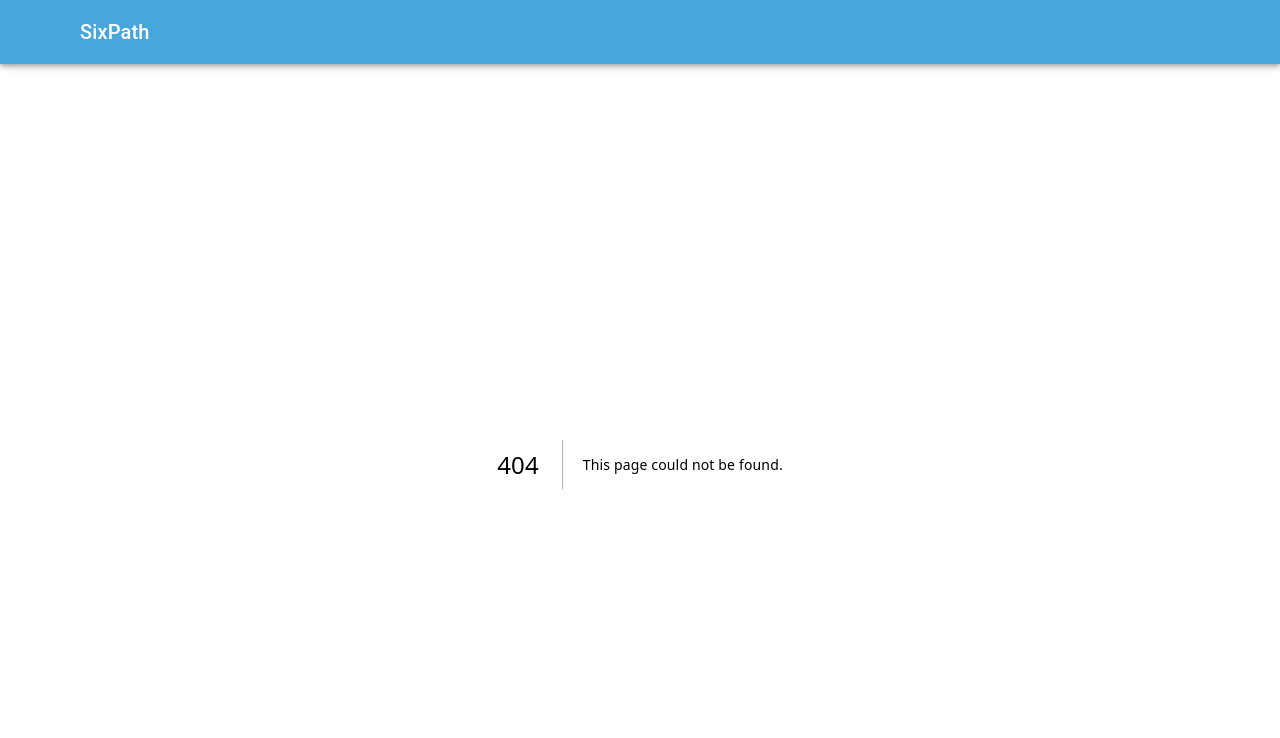
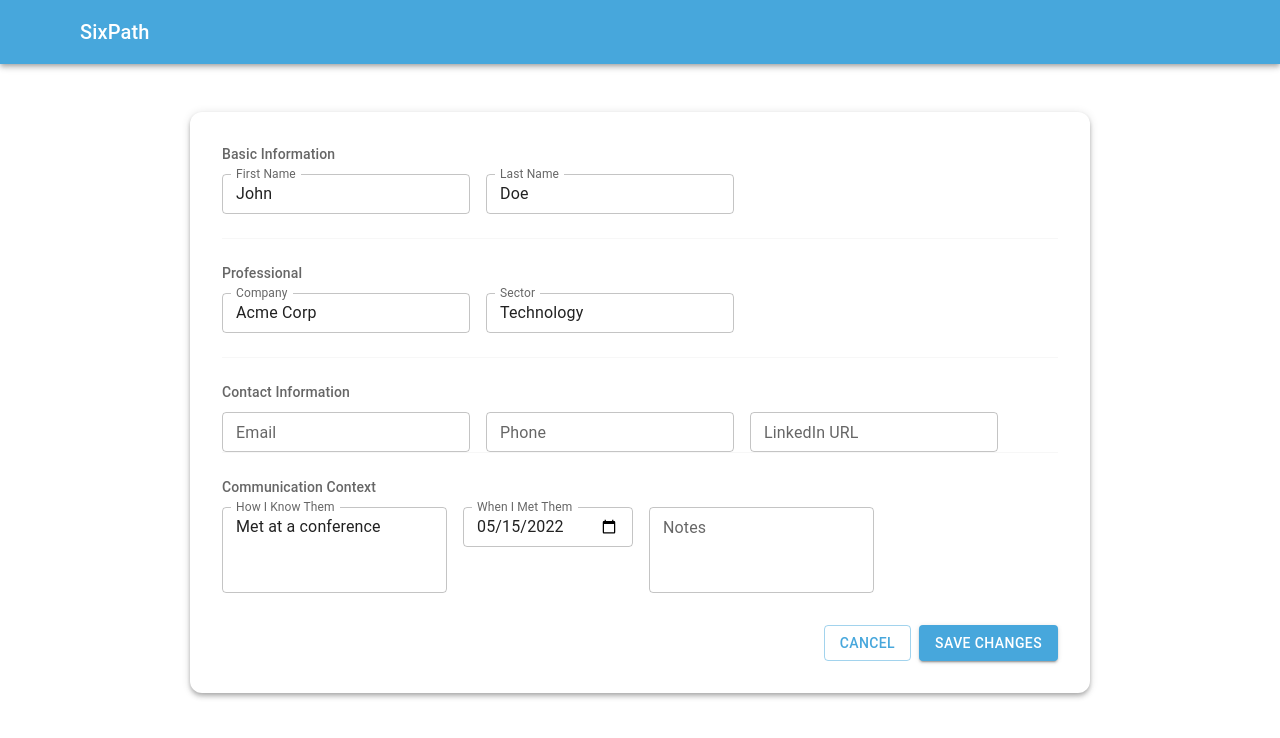
Before and after one commit to deepblue597/sixpath-ui, a Next.js app: page /contacts/1/edit in a window 1280 px wide. Before the commit this address had no page. Shown: the top 738 px of the page. Built offline with nearby package versions, Linux system fonts and the light colour scheme; some icons are missing.

Commit message:
connection pages working

```diff
--- /dev/null
+++ b/app/components/contacts/UpdateContact.tsx
@@ -0,0 +1,188 @@
+"use client";
+
+import { UserUpdate } from "@/app/models/InputModels";
+import {
+  Box,
+  Button,
+  Card,
+  Grid,
+  TextField,
+  Typography,
+  Divider,
+  Tooltip,
+  IconButton,
+} from "@mui/material";
+import { useState } from "react";
+import Person2Icon from "@mui/icons-material/Person2";
+import { useRouter } from "next/navigation";
+import PeopleIcon from "@mui/icons-material/People";
+
+interface UpdateInfoProps {
+  initialData: Partial<UserUpdate>;
+  onSubmit: (data: Partial<UserUpdate>) => void;
+  onClose?: () => void;
+}
+
+const contactKeyMap: Record<string, string> = {
+  first_name: "First Name",
+  last_name: "Last Name",
+  company: "Company",
+  sector: "Sector",
+  email: "Email",
+  phone: "Phone",
+  linkedin_url: "LinkedIn URL",
+  how_i_know_them: "How I Know Them",
+  when_i_met_them: "When I Met Them",
+  notes: "Notes",
+};
+
+const fieldGroups = {
+  basic: ["first_name", "last_name"],
+  professional: ["company", "sector"],
+  contact: ["email", "phone", "linkedin_url"],
+  communication: ["how_i_know_them", "when_i_met_them", "notes"],
+};
+
+// Outside the component to avoid re-creation on every render
+const requiredFields = ["first_name", "last_name", "email"];
+
+const defaultData = {
+  first_name: "",
+  last_name: "",
+  company: "",
+  sector: "",
+  email: "",
+  phone: "",
+  linkedin_url: "",
+  how_i_know_them: "",
+  when_i_met_them: "",
+  notes: "",
+};
+
+export default function UpdateContact({
+  initialData,
+  onSubmit,
+  onClose,
+}: UpdateInfoProps) {
+  const router = useRouter();
+
+  const [form, setForm] = useState(() => ({
+    ...defaultData,
+    ...initialData,
+  }));
+
+  const handleInputChange = (field: string, value: string | boolean) => {
+    setForm((prev) => ({
+      ...prev,
+      [field]: value,
+    }));
+  };
+
+  const rednderField = (key: string) => {
+    const label = contactKeyMap[key] || key;
+    const value = form[key as keyof UserUpdate] ?? "";
+    const isMultiline = key === "how_i_know_them" || key === "notes";
+    const isDateField = key === "when_i_met_them";
+    let input;
+
+    if (isDateField) {
+      input = (
+        <TextField
+          fullWidth
+          size="small"
+          label={label}
+          type="date"
+          value={value}
+          onChange={(e) => handleInputChange(key, e.target.value)}
+        />
+      );
+    } else {
+      input = (
+        <TextField
+          fullWidth
+          size="small"
+          label={label}
+          value={value}
+          onChange={(e) => handleInputChange(key, e.target.value)}
+          multiline={isMultiline}
+          minRows={isMultiline ? 3 : undefined}
+        />
+      );
+    }
+    return (
+      <Grid key={key} item xs={12} sm={6}>
+        {input}
+      </Grid>
+    );
+  };
+
+  const handleSubmit = (e: React.FormEvent) => {
+    e.preventDefault();
+    onSubmit(form);
+  };
+
+  return (
+    <Box sx={{ display: "flex", justifyContent: "center", mt: 6, px: 2 }}>
+      <Card
+        elevation={4}
+        sx={{
+          width: "100%",
+          maxWidth: 900,
+          p: { xs: 2.5, sm: 4 },
+          borderRadius: 3,
+          position: "relative",
+        }}>
+        <form onSubmit={handleSubmit}>
+          {/* BASIC INFO */}
+          <Typography variant="subtitle2" color="text.secondary" sx={{ mb: 1 }}>
+            Basic Information
+          </Typography>
+          <Grid container spacing={2} sx={{ mb: 3 }}>
+            {fieldGroups.basic.map(rednderField)}
+          </Grid>
+
+          <Divider sx={{ mb: 3 }} />
+
+          {/* PROFESSIONAL INFO */}
+          <Typography variant="subtitle2" color="text.secondary" sx={{ mb: 1 }}>
+            Professional
+          </Typography>
+          <Grid container spacing={2} sx={{ mb: 3 }}>
+            {fieldGroups.professional.map(rednderField)}
+          </Grid>
+
+          <Divider sx={{ mb: 3 }} />
+
+          {/* CONTACT INFO */}
+          <Typography variant="subtitle2" color="text.secondary" sx={{ mb: 1 }}>
+            Contact Information
+          </Typography>
+          <Grid container spacing={2}>
+            {fieldGroups.contact.map(rednderField)}
+          </Grid>
+
+          <Divider sx={{ mb: 3 }} />
+
+          {/* COMMUNICATION CONTEXT */}
+          <Typography variant="subtitle2" color="text.secondary" sx={{ mb: 1 }}>
+            Communication Context
+          </Typography>
+          <Grid container spacing={2}>
+            {fieldGroups.communication.map(rednderField)}
+          </Grid>
+
+          {/* ACTIONS */}
+          <Box
+            sx={{ display: "flex", justifyContent: "flex-end", gap: 1, mt: 4 }}>
+            <Button variant="outlined" onClick={onClose}>
+              Cancel
+            </Button>
+            <Button variant="contained" onClick={handleSubmit}>
+              Save Changes
+            </Button>
+          </Box>
+        </form>
+      </Card>
+    </Box>
+  );
+}
--- a/app/components/personCard.tsx
+++ b/app/components/contacts/personCard.tsx
@@ -8,8 +8,8 @@ import {
   TextField,
   Typography,
 } from "@mui/material";
-import { UserBase } from "../models/InputModels";
-import { UserResponse } from "../models/ResponseModels";
+import { UserBase } from "../../models/InputModels";
+import { UserResponse } from "../../models/ResponseModels";
 import { useState } from "react";
 import SearchIcon from "@mui/icons-material/Search";
 
--- a/app/connections/[id]/edit/page.tsx
+++ b/app/connections/[id]/edit/page.tsx
@@ -1,11 +1,18 @@
 "use client";
 
 import EditConnection from "@/app/components/connections/EditConnection";
-import { useRouter } from "next/navigation";
+import { Box, Typography } from "@mui/material";
+import { useRouter, useParams } from "next/navigation";
 
 export default function EditConnectionPage() {
+  const params = useParams();
+  const id = params.id as string;
   const router = useRouter();
   return (
+    <Box>
+      <Typography variant="h4" fontWeight={700} sx={{ mb: 2 }}>
+        Edit Connection #{id}
+      </Typography>
       <EditConnection
         connection={{
           person1_id: 1,
@@ -24,5 +31,6 @@ export default function EditConnectionPage() {
           console.log("Updated connection:", updated);
         }}
       />
+    </Box>
   );
 }
--- /dev/null
+++ b/app/contacts/[id]/edit/page.tsx
@@ -0,0 +1,31 @@
+"use client";
+
+import { useRouter } from "next/navigation";
+import UpdateContact from "../../../components/contacts/UpdateContact";
+
+export default function EditContactPage() {
+  const router = useRouter();
+  return (
+    <UpdateContact
+      initialData={{
+        first_name: "John",
+        last_name: "Doe",
+        company: "Acme Corp",
+        sector: "Technology",
+        email: "",
+        phone: "",
+        linkedin_url: "",
+        how_i_know_them: "Met at a conference",
+        when_i_met_them: "2022-05-15",
+      }}
+      onSubmit={(data) => {
+        console.log("Updated contact data:", data);
+        // Here you would typically send the updated data to your backend API
+      }}
+      onClose={() => {
+        router.push("/contacts");
+        console.log("Closed");
+      }}
+    />
+  );
+}
--- a/app/contacts/page.tsx
+++ b/app/contacts/page.tsx
@@ -1,3 +1,15 @@
+"use client";
+
+import PersonCard from "../components/contacts/personCard";
+import PersonData from "../../personsData.js";
+import { useRouter } from "next/navigation";
+
 export default function ContactsPage() {
-  return <div>Contacts Page</div>;
+  const router = useRouter();
+  return (
+    <PersonCard
+      people={PersonData}
+      onClick={(person) => router.push(`/contacts/${person.id}/edit`)}
+    />
+  );
 }
```
Lines whose indentation alone changed are shown as unchanged.
